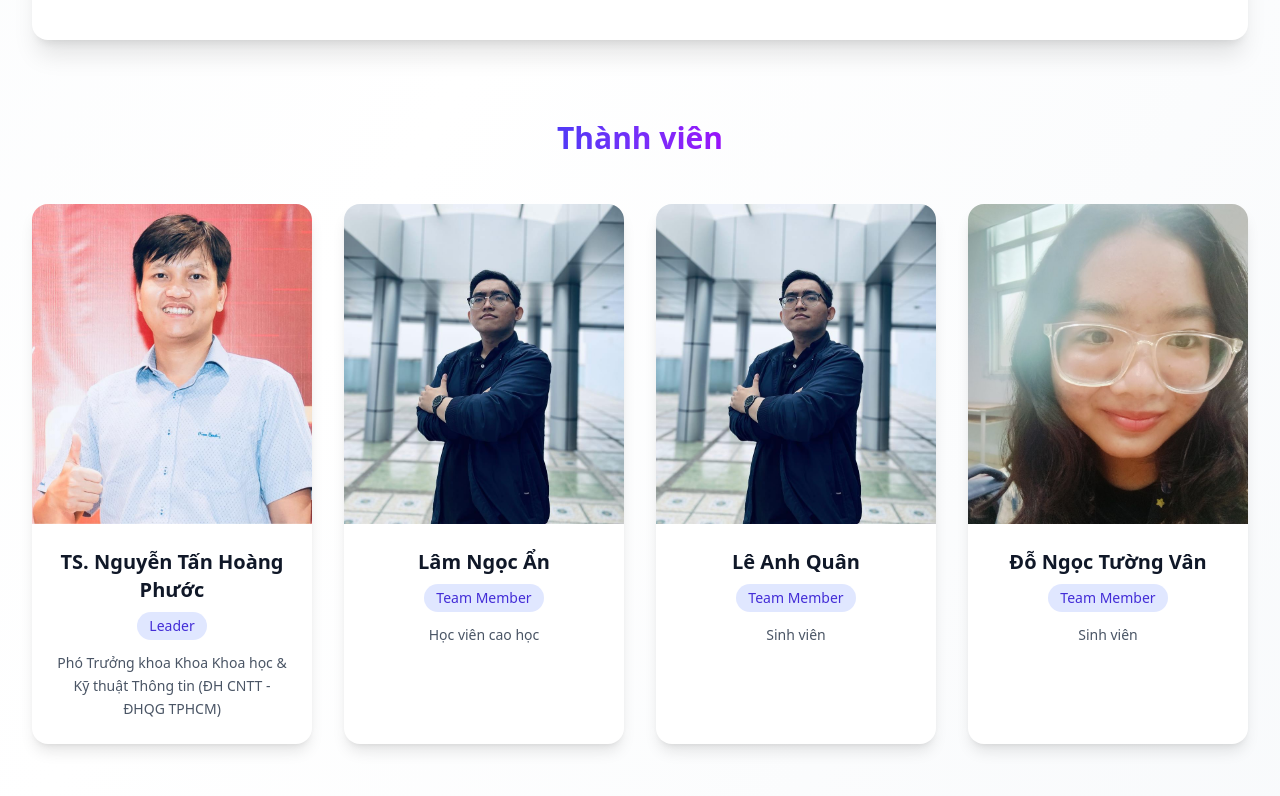
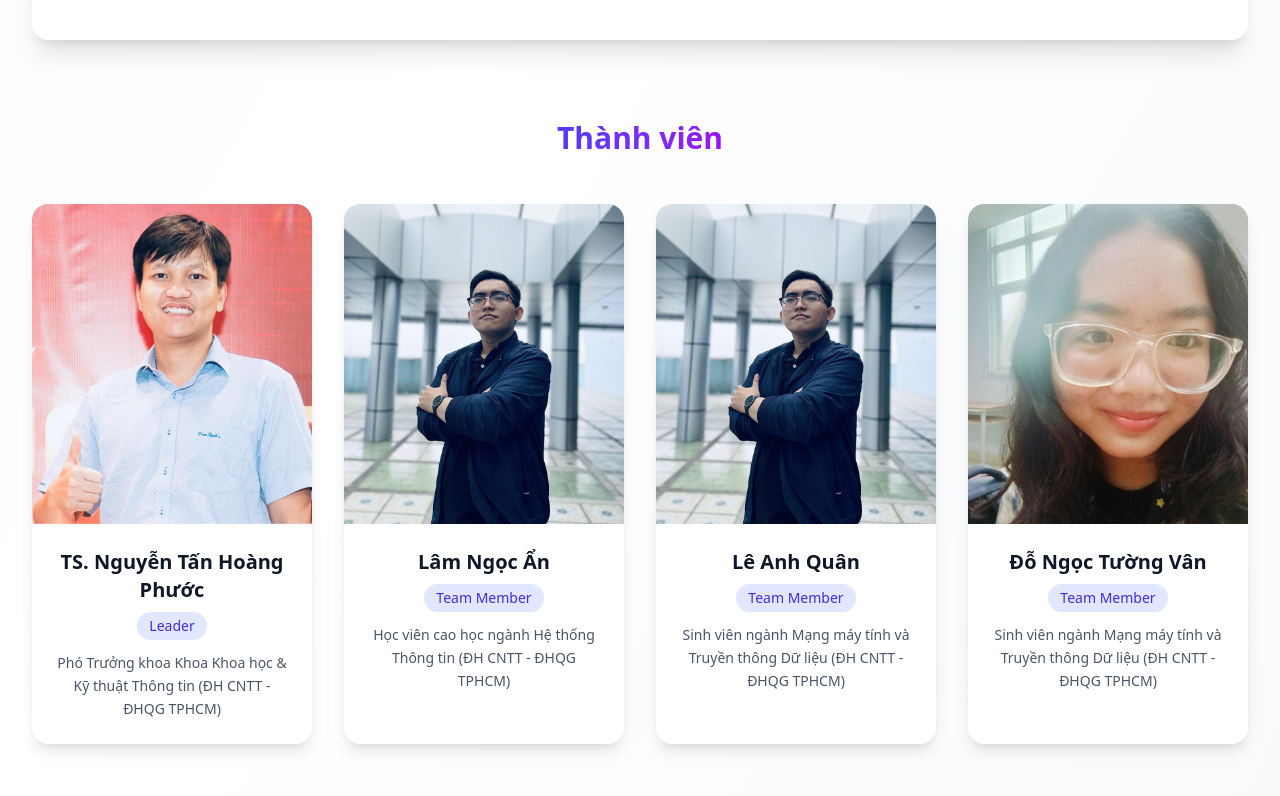
Before and after one commit to NgocAnLam/KWSCollect, a Next.js app: page / in a window 1280 px wide. Shown: the part 1410-2206 px from the top of the page. Built offline with nearby package versions, Linux system fonts and the light colour scheme.

Commit message:
Fixing home page

```diff
--- a/app/page.tsx
+++ b/app/page.tsx
@@ -36,19 +36,19 @@ export default function InfoPage() {
     {
       name: "Lâm Ngọc Ẩn",
       role: "Team Member",
-      description: "Học viên cao học",
+      description: "Học viên cao học ngành Hệ thống Thông tin (ĐH CNTT - ĐHQG TPHCM)",
       image: "/members/NgocAn.jpg",
     },
     {
       name: "Lê Anh Quân",
       role: "Team Member",
-      description: "Sinh viên",
+      description: "Sinh viên ngành Mạng máy tính và Truyền thông Dữ liệu (ĐH CNTT - ĐHQG TPHCM)",
       image: "/members/NgocAn.jpg",
     },
     {
       name: "Đỗ Ngọc Tường Vân",
       role: "Team Member",
-      description: "Sinh viên",
+      description: "Sinh viên ngành Mạng máy tính và Truyền thông Dữ liệu (ĐH CNTT - ĐHQG TPHCM)",
       image: "/members/TuongVan.jpg",
     },
   ];
```
